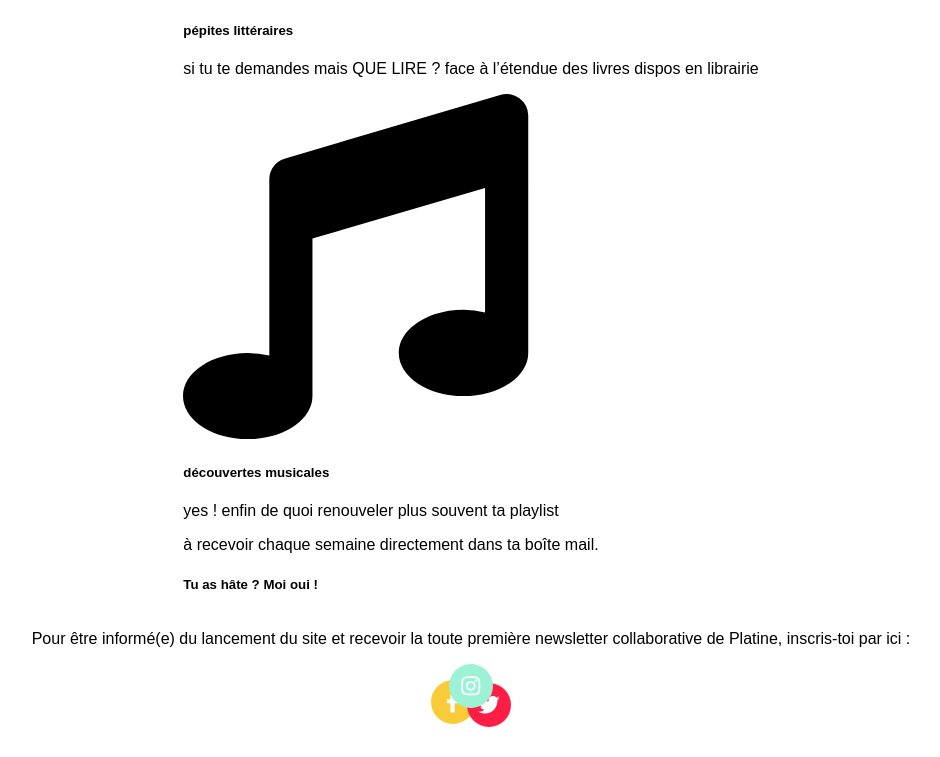
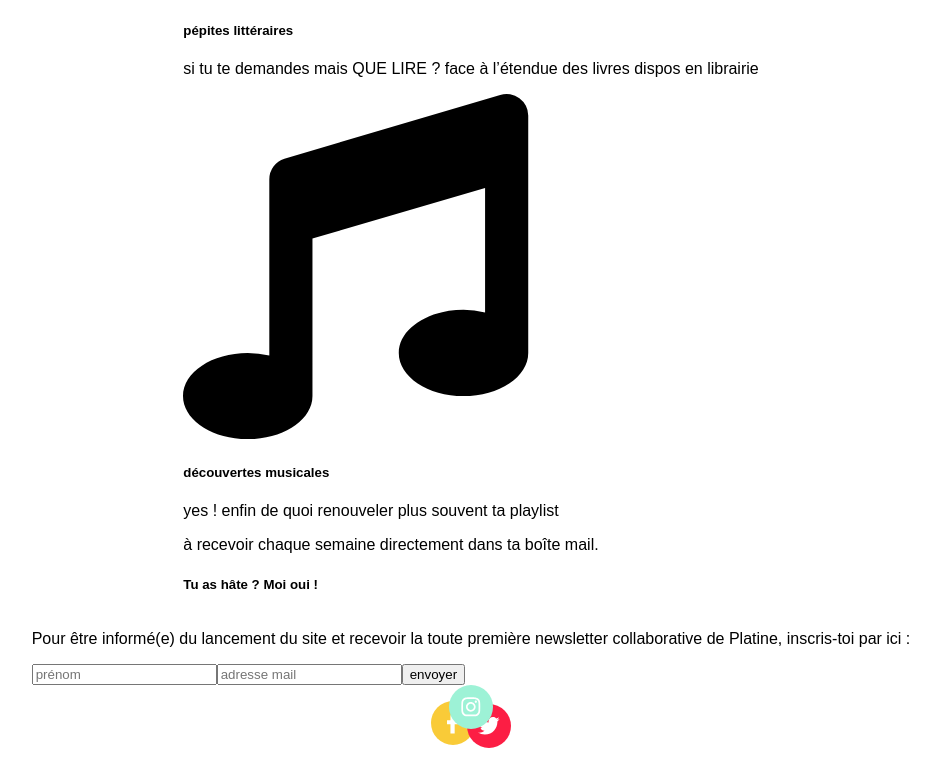
Before and after one commit to Camvillard/g-platineplatine, a Gatsby site: page / in a window 1280 px wide. Shown: the part 958-1715 px from the top of the page, without its empty margins (169-1109 px from the left). Before the commit the page ends 1694 px from the top, so only its background shows below. Built offline with nearby package versions, Linux system fonts and the light colour scheme; Gatsby itself is replaced by a stand-in of ours; a web font is replaced by a local one.

Commit message:
added mailchimp form

```diff
--- a/gatsby-config.js
+++ b/gatsby-config.js
@@ -61,6 +61,12 @@ module.exports = {
         icon: `src/images/platine_logo-mini.png`, // This path is relative to the root of the site.
       },
     },
+    {
+      resolve: 'gatsby-plugin-mailchimp',
+      options: {
+          endpoint: 'https://instagram.us20.list-manage.com/subscribe/post?u=e706a2e0903a6884875d845cd&amp;id=2095cd4f8a'
+      },
+    },
     // this (optional) plugin enables Progressive Web App + Offline functionality
     // To learn more, visit: https://gatsby.dev/offline
     // `gatsby-plugin-offline`,
--- a/package.json
+++ b/package.json
@@ -11,6 +11,7 @@
     "@fortawesome/react-fontawesome": "^0.1.4",
     "gatsby": "^2.3.5",
     "gatsby-image": "^2.0.37",
+    "gatsby-plugin-mailchimp": "^5.1.0",
     "gatsby-plugin-manifest": "^2.0.26",
     "gatsby-plugin-offline": "^2.0.25",
     "gatsby-plugin-react-helmet": "^3.0.11",
--- /dev/null
+++ b/src/components/mailchimp-form.jsx
@@ -0,0 +1,60 @@
+// external libs
+import React from "react";
+import addToMailchimp from 'gatsby-plugin-mailchimp';
+
+// internal components
+
+
+// images & assets
+
+
+// styles
+
+
+class MailChimpForm extends React.Component {
+
+  constructor(props) {
+    super(props);
+    this.state = {
+      email: '',
+      name: ''
+    }
+  }
+
+  handleSubmit = (e) => {
+    console.log(this.state.name)
+    console.log(this.state.email)
+    e.preventDefault();
+    addToMailchimp(this.state.email) // listFields are optional if you are only capturing the email address.
+    .then(data => {
+      // I recommend setting data to React state
+      // but you can do whatever you want (including ignoring this `then()` altogether)
+      console.log(data)
+    })
+    .catch(() => {
+      // unnecessary because Mailchimp only ever
+      // returns a 200 status code
+      // see below for how to handle errors
+    })
+  };
+
+  handleChange = (e) => {
+    // console.log(e.target.name)
+    this.setState({
+      [`${e.target.name}`]: e.target.value
+    })
+  }
+
+  render() {
+    return(
+      <form onSubmit={this.handleSubmit}>
+        <input type="text" name="name" placeholder="prénom" onChange={this.handleChange} />
+        <input type="email" name="email" placeholder="adresse mail" onChange={this.handleChange}/>
+        <button type="submit">envoyer</button>
+      </form>
+    )
+  }
+}
+
+
+export default MailChimpForm;
--- a/src/pages/index.jsx
+++ b/src/pages/index.jsx
@@ -5,6 +5,7 @@ import { graphql } from "gatsby";
 // internal components
 import SEO from "../components/seo";
 import Icons from "../components/icons"
+import MailChimpForm from "../components/mailchimp-form";
 
 // images & assets
 import Logo from "../images/platine_logo-principal.svg";
@@ -46,9 +47,8 @@ const IndexPage = ({data}) => {
       <p>Pour être informé(e) du lancement du site et recevoir la toute première
       newsletter collaborative de Platine, inscris-toi par ici :</p>
 
+      <MailChimpForm />
 
-      <form action="https://instagram.us20.list-manage.com/subscribe/post?u=e706a2e0903a6884875d845cd&amp;id=2095cd4f8a" method="post" id="mc-embedded-subscribe-form" name="mc-embedded-subscribe-form" className="validate" target="_blank" >
-      </form>
 
       </div>
       {/* end of #landing-cta */}
```
Also changed, not shown: 1 other file.
